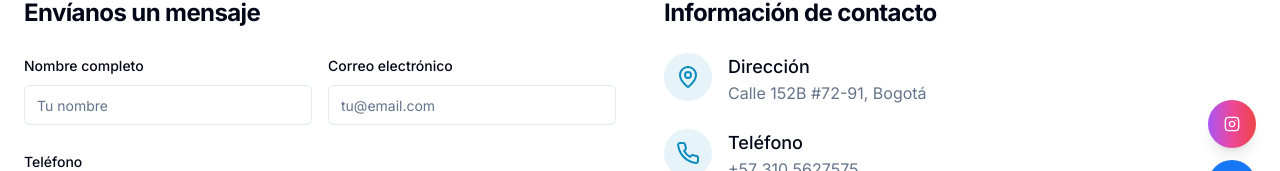
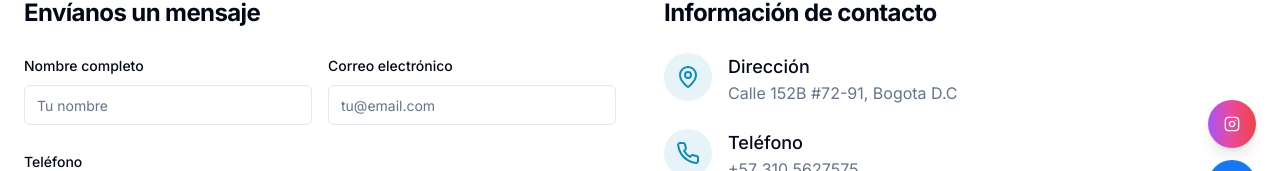
Before and after one commit to sportsprofessionals/siteweb, a Next.js app: page /contacto in a window 1280 px wide. Shown: the part 448-619 px from the top of the page. Built offline with nearby package versions, Linux system fonts and the light colour scheme.

Commit message:
cambios footer

```diff
--- a/app/contacto/page.tsx
+++ b/app/contacto/page.tsx
@@ -151,7 +151,7 @@ export default function Contacto() {
                   </div>
                   <div>
                     <h3 className="font-medium text-lg">Dirección</h3>
-                    <p className="text-muted-foreground">Calle 152B #72-91, Bogotá</p>
+                    <p className="text-muted-foreground">Calle 152B #72-91, Bogota D.C</p>
                   </div>
                 </div>
 
```
